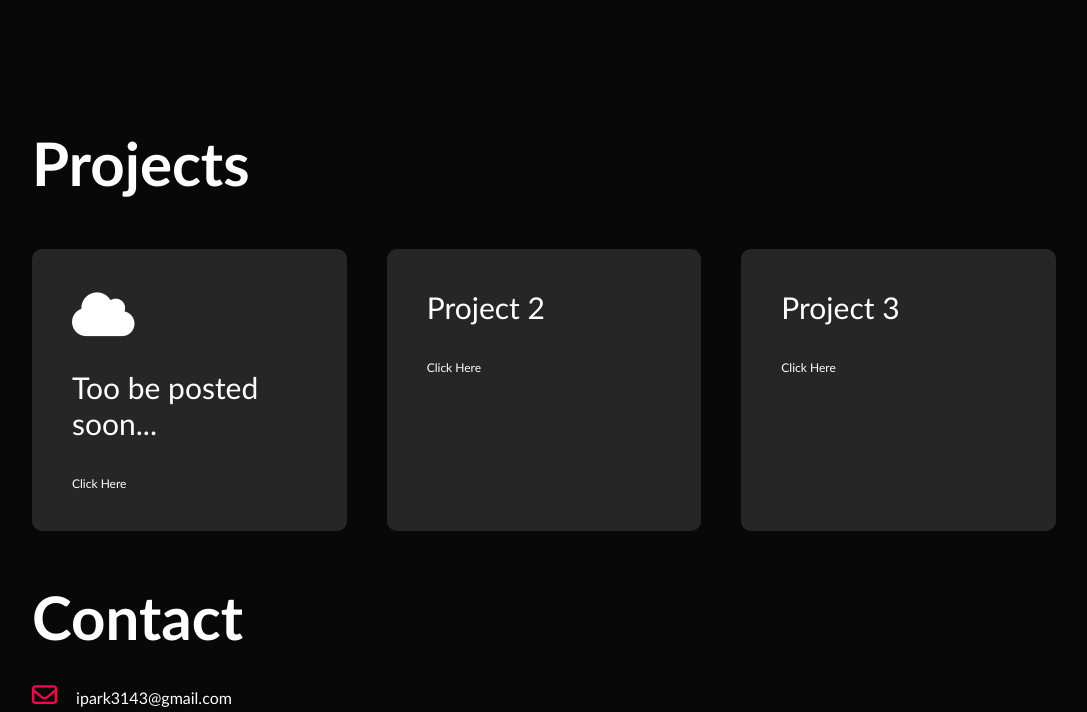
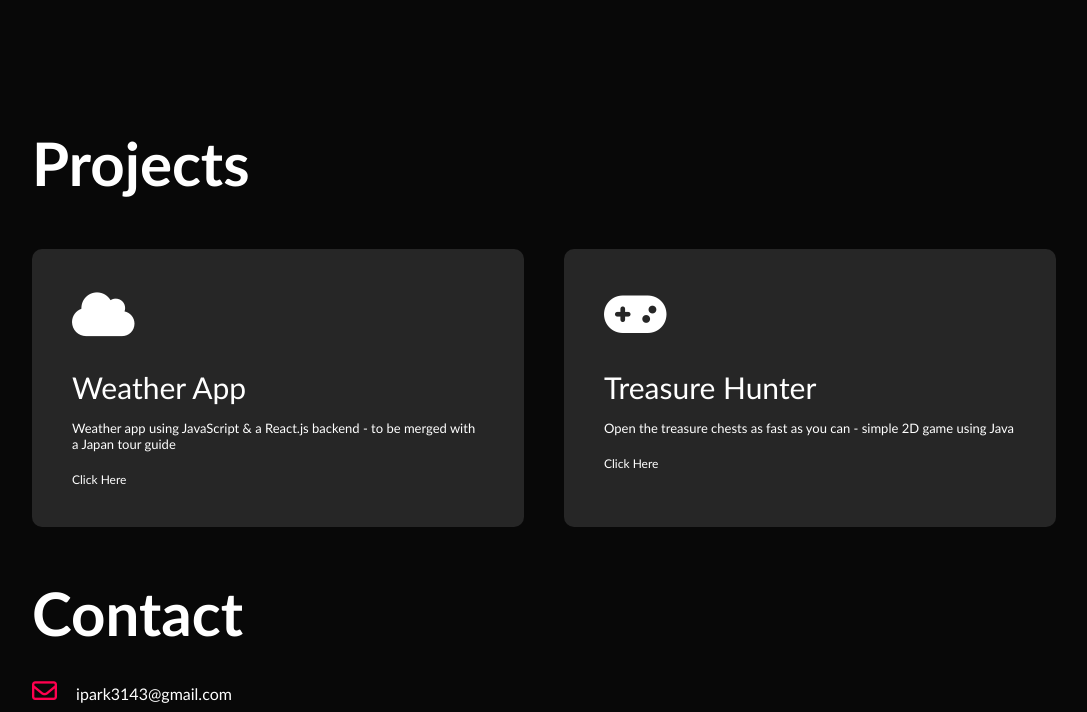
Before and after one commit to ip3143/Personal-Website, a plain HTML site: page index.html in a window 1280 px wide. Shown: the part 1374-2086 px from the top of the page, without its empty margins (96-1183 px from the left). Drawn offline with Linux system fonts and the light colour scheme.

Commit message:
Update index.html

```diff
--- a/index.html
+++ b/index.html
@@ -13,12 +13,14 @@
             <div class = "container">
                 <nav>
                     <!-- <img src = "images/logo.jpg" class = "logo"> -->
-                    <ul>
+                    <ul id="sidemenu">
                         <li><a href = "#header"> Home </a></li>
                         <li><a href = "#about"> About </a></li>
                         <li><a href = "#projects"> Projects </a></li>
                         <li><a href = "#contact/socials"> Contact </a></li>
+                        <i class="fas fa-times" onclick="closemenu()"></i>
                     </ul>
+                    <i class="fas fa-bars" onclick="openmenu()"></i>
                 </nav>
                 <div class="header-text">
                     <p>CPEN student at UBC</p>
@@ -72,20 +74,21 @@
                 <div class = "projects-list">
                     <div>
                         <i class="fa-solid fa-cloud"></i>
-                        <h2>Too be posted soon...</h2>
-                        <p></p>
-                        <a href = "#">Click Here</a>
+                        <h2>Weather App</h2>
+                        <p>Weather app using JavaScript & a React.js backend - to be merged with a Japan tour guide</p>
+                        <a href = "https://github.com/ip3143/Japan-Weather-App">Click Here</a>
                     </div>
                     <div>
-                            <h2>Project 2</h2>
-                            <p></p>
-                            <a href = "#">Click Here</a>
+                        <i class="fa-solid fa-gamepad"></i>
+                            <h2>Treasure Hunter</h2>
+                            <p>Open the treasure chests as fast as you can - simple 2D game using Java</p>
+                            <a href = "https://github.com/ip3143/Treasure-Hunter">Click Here</a>
                     </div>
-                    <div>
+                    <!-- <div>
                             <h2>Project 3</h2>
                             <p></p>
                             <a href = "#">Click Here</a>
-                    </div>
+                    </div> -->
                 </div>
             </div>
         </div>
@@ -117,5 +120,15 @@
                     document.getElementById(tabname).classList.add("active-tab")
                 }
             </script>
+            <script>
+                var sidemenu = document.getElementById("sidemenu");
+
+                function openmenu() {
+                    sidemenu.style.right = "0";
+                }
+                function closemenu() {
+                    sidemenu.style.right = "-200px";
+                }
+            </script>
     </body>
 </html>
```
